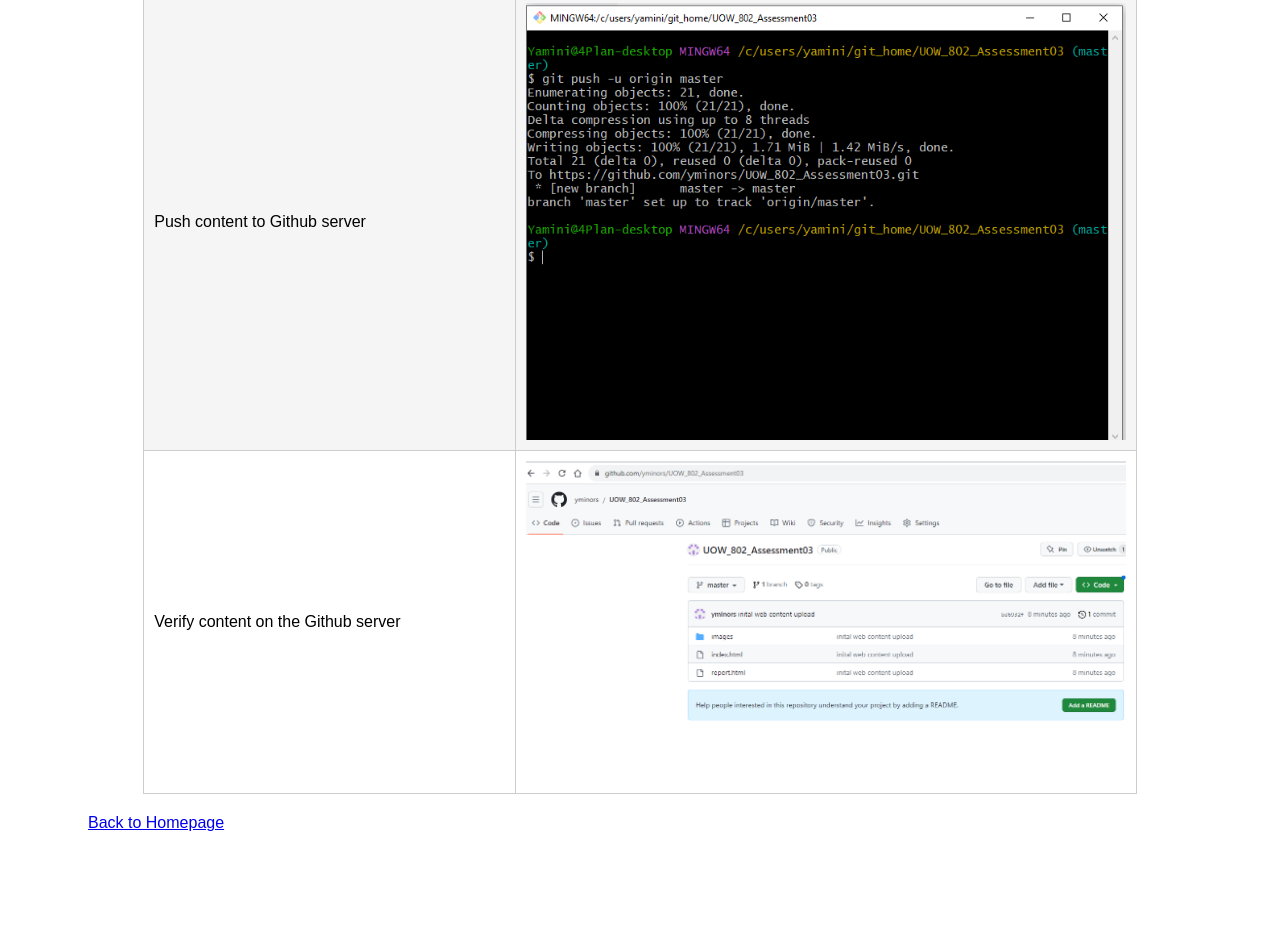
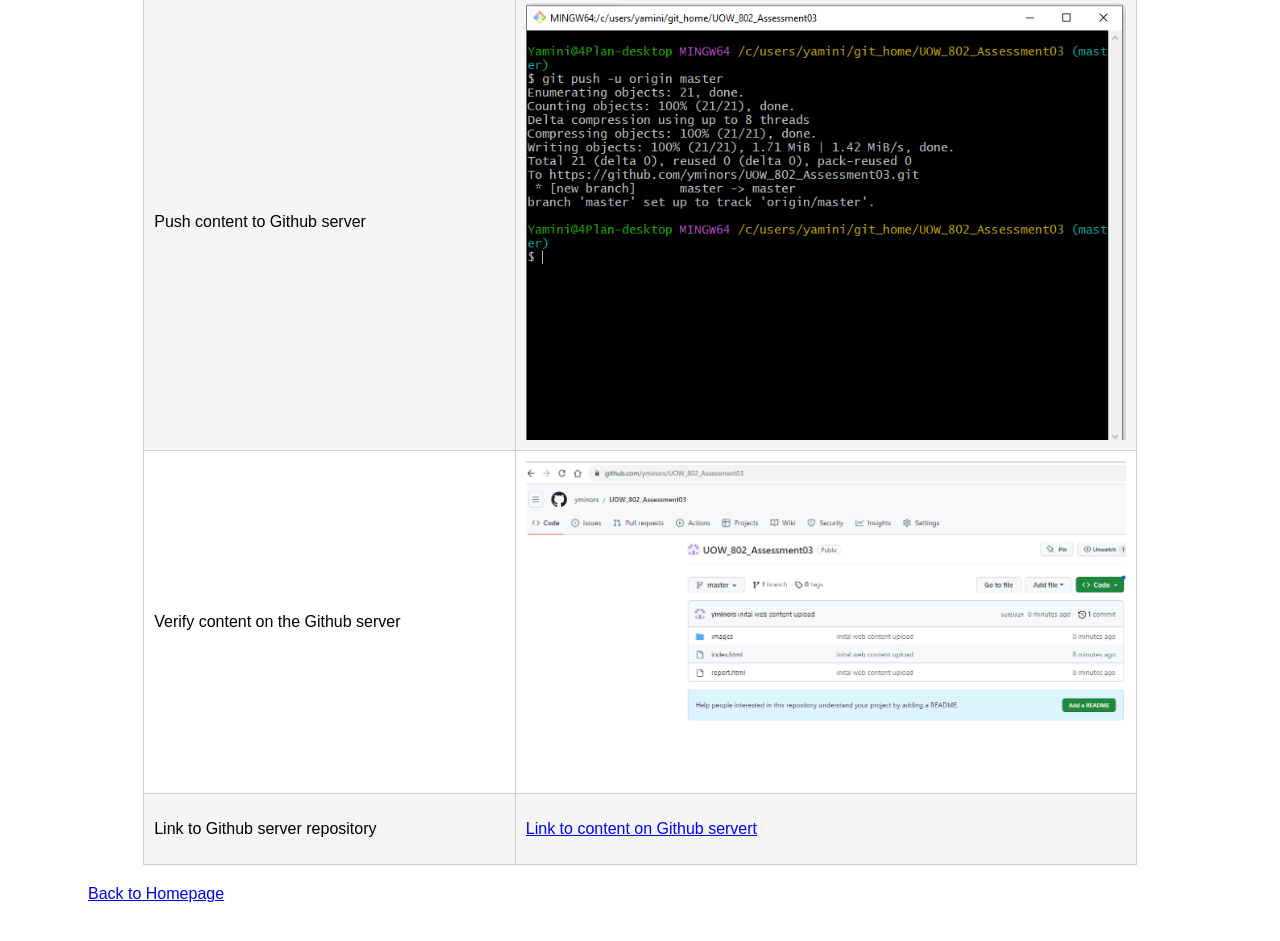
Before and after one commit to yminors/UOW_802_Assessment03, a plain HTML site: page report.html in a window 1280 px wide. Shown: the part 3436-4377 px from the top of the page. Before the commit the page ends 4356 px from the top, so only its background shows below. Drawn offline with Linux system fonts and the light colour scheme.

Commit message:
last update

```diff
--- a/report.html
+++ b/report.html
@@ -134,6 +134,14 @@
                     <img src="images/report/step9.png" alt="step 9 of installation" class="step-image">
                 </td>
              </tr>
+             <tr>
+                <td>
+                    <p>Link to Github server repository</p>
+                </td>
+                <td>
+                    <a href="https://github.com/yminors/UOW_802_Assessment03">Link to content on Github servert</a>
+                </td>
+             </tr>
         </table>
         <!--  Link back to main page -->
         <a href="index.html">Back to Homepage</a>
```
Also changed, not shown: index.html (+1 -1 lines).
